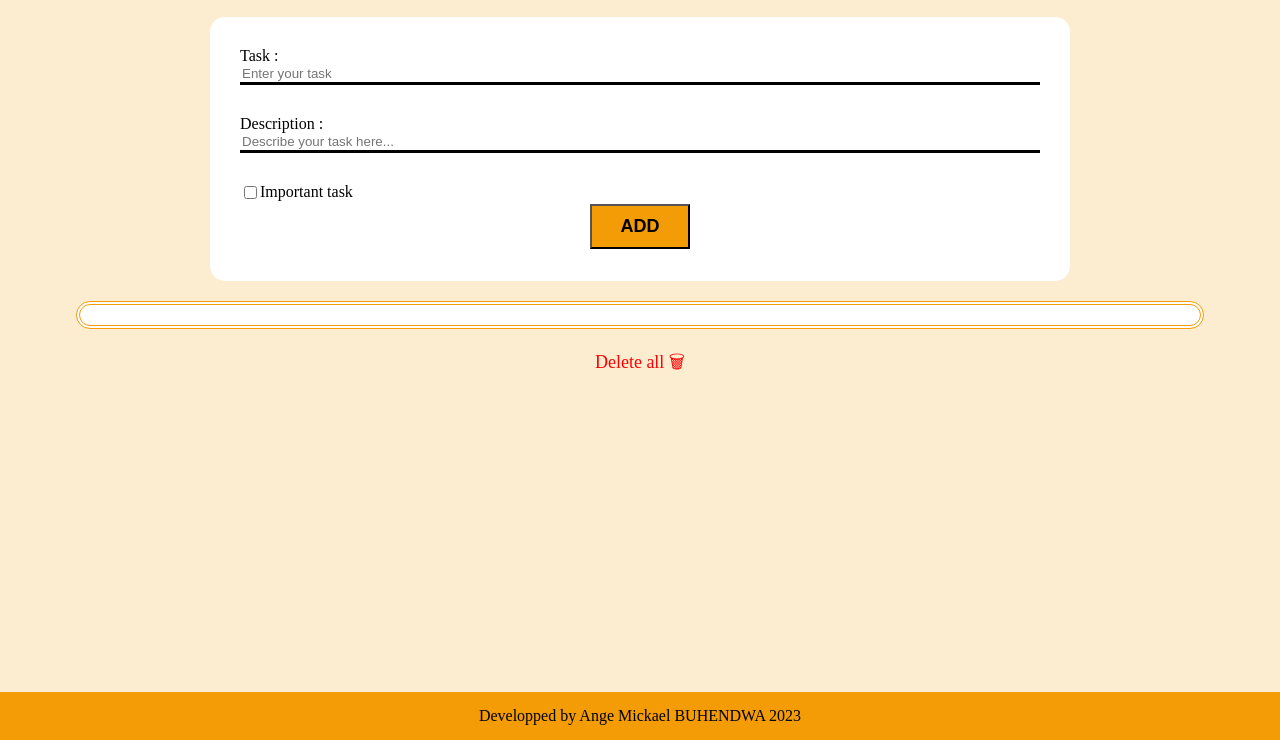
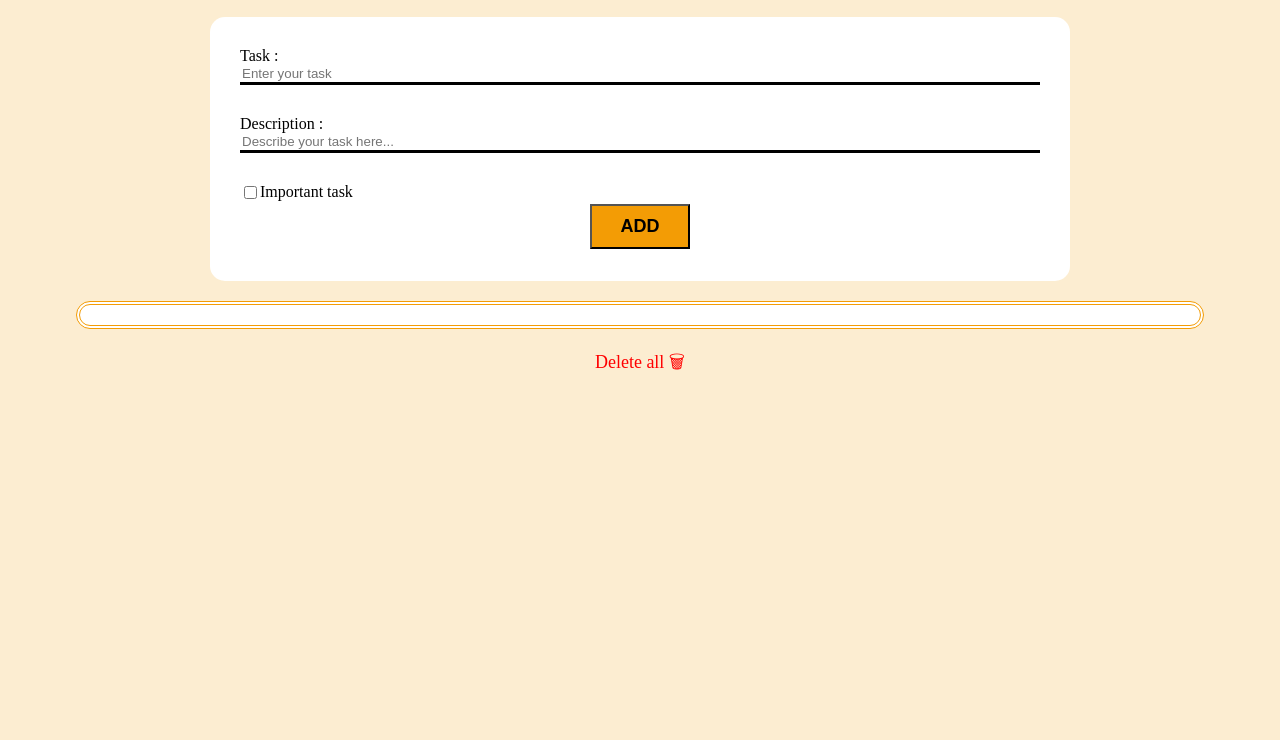
Before and after one commit to angebhd/bag-to-do-list, a plain HTML site: page index.html in a window 1280 px wide. Shown: the part 60-800 px from the top of the page. Drawn offline with Linux system fonts and the light colour scheme.

Commit message:
updating...

```diff
--- a/index.html
+++ b/index.html
@@ -30,9 +30,7 @@
         <p id="deleteAll">Delete all  &#128465;</p>
 
     </main>
-    <footer>
-        <p>Developped by Ange Mickael BUHENDWA 2023</p>
-    </footer>
+
     <script type="text/javascript" src="./script/script.js"></script>
 </body>
 </html>
--- a/styles/style.css
+++ b/styles/style.css
@@ -40,6 +40,11 @@ main form#taskForm div.formdiv1 input{
 main form#taskForm div.formdiv1 input:focus{
     outline: none;
     border-bottom: solid 5px rgb(243, 156, 5);
+}
+button{
+    padding-bottom: 10px;
+    background-color: rgb(243, 156, 5);
+
 }
 
 main form#taskForm button{
@@ -105,16 +110,3 @@ p#deleteAll {
     color: red;
     font-size: large;
 }
-footer{
-    background-color: rgb(243, 156, 5);
-    margin-top: 4vh;
-    position: absolute;
-    width: 100%;
-    bottom: 0;
-}
-
-footer p{
-    margin: 0;
-    padding: 15px;
-    text-align: center;
-}
```
